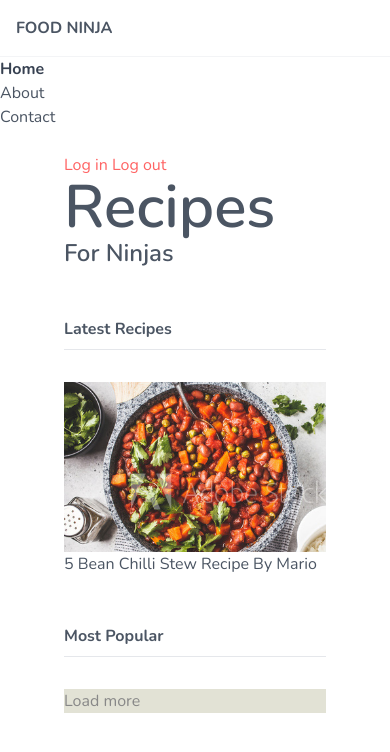
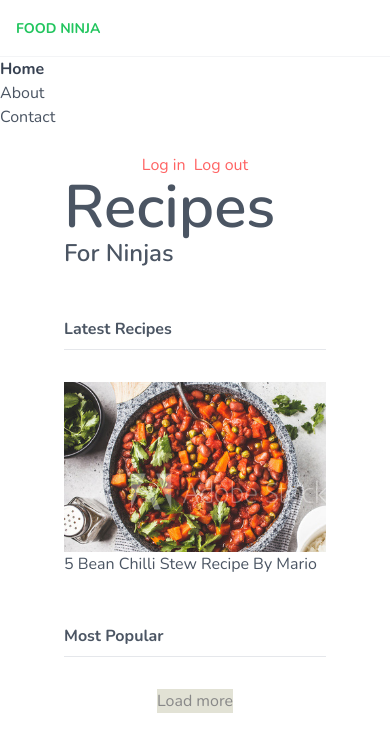
Before and after one commit to hjfrun/learning-tailwind, a website: page public/index.html in a window 390 px wide. Drawn offline with nearby package versions, Linux system fonts and the light colour scheme.

Commit message:
responsive

```diff
--- a/public/index.html
+++ b/public/index.html
@@ -13,7 +13,11 @@
         <nav>
           <div>
             <h1 class="font-bold uppercase p-4 border-b border-gray-100">
-              <a href="/">Food Ninja</a>
+              <a
+                href="/"
+                class="text-green-500 sm:text-red-500 lg:text-blue-500 text-sm md:text-xl"
+                >Food Ninja</a
+              >
             </h1>
           </div>
           <ul>
@@ -31,10 +35,16 @@
       </div>
 
       <main class="px-16 py-6">
-        <div>
+        <div class="flex justify-center md:justify-end">
           <a href="#" class="text-primary">Log in</a>
-          <a href="#" class="text-primary">Log out</a>
+          <a href="#" class="text-primary ml-2">Log out</a>
         </div>
+
+        <!-- <div class="flex items-center justify-center">
+          <div class="bg-red-500 h-4 w-6"></div>
+          <div class="bg-blue-500 h-8 w-6"></div>
+          <div class="bg-green-500 h-12 w-6"></div>
+        </div> -->
 
         <header>
           <h2 class="text-6xl font-semibold">Recipes</h2>
@@ -65,7 +75,7 @@
             <!-- cards  pb-2go here -->
           </div>
 
-          <div>
+          <div class="flex justify-center">
             <div class="bg-secondary-100 text-secondary-200">Load more</div>
           </div>
         </div>
```
Also changed, not shown: public/styles.css.
